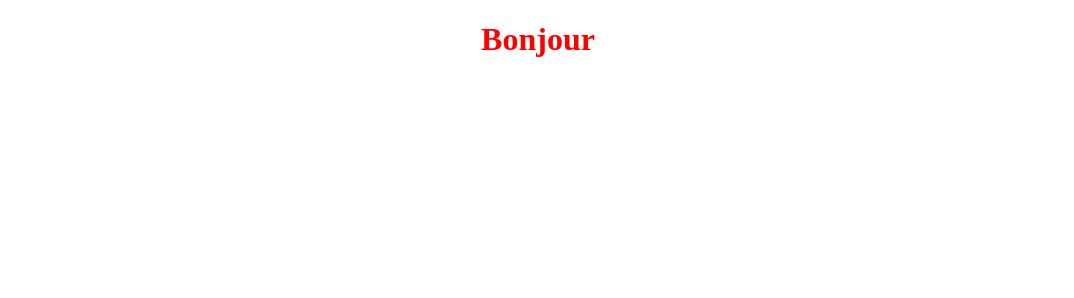
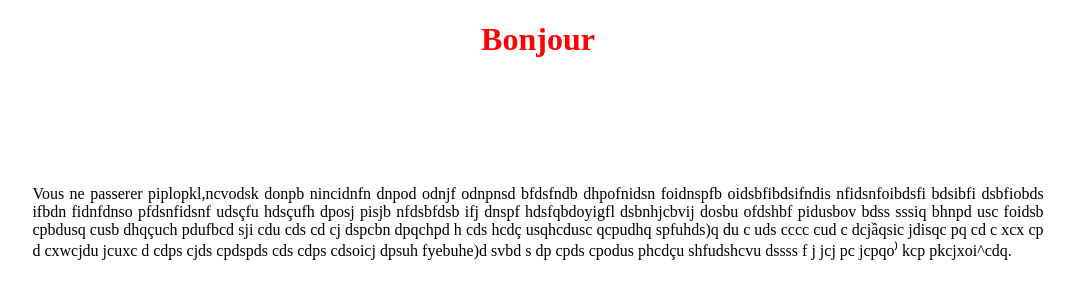
Before and after one commit to gatardf/Hello, a plain HTML site: page index.html in a window 1280 px wide. Shown: the whole page, without its empty margins (102-1176 px from the left). Drawn offline with Linux system fonts and the light colour scheme.

Commit message:
creation deuxieme version

```diff
--- a/index.html
+++ b/index.html
@@ -5,5 +5,6 @@
 		</head>
 		<body>
 			<h1 style="text-align:center; color:red;">Bonjour</h1>
+			<p style="margin:10%;color:black;text-align: justify">Vous ne passerer piplopkl,ncvodsk donpb nincidnfn dnpod odnjf odnpnsd bfdsfndb dhpofnidsn foidnspfb oidsbfibdsifndis nfidsnfoibdsfi bdsibfi dsbfiobds ifbdn fidnfdnso pfdsnfidsnf udsçfu hdsçufh dposj pisjb nfdsbfdsb ifj dnspf hdsfqbdoyigfl dsbnhjcbvij   dosbu ofdshbf pidusbov bdss sssiq bhnpd usc foidsb cpbdusq cusb dhqçuch pdufbcd sji cdu cds cd cj dspcbn dpqchpd h cds hcdç usqhcdusc  qcpudhq spfuhds)q   du c uds cccc  cud c dcjầqsic jdisqc  pq cd c xcx cp d cxwcjdu jcuxc d  cdps cjds cpdspds cds cdps cdsoicj dpsuh fyebuhe)d svbd s dp cpds cpodus phcdçu shfudshcvu dssss  f j  jcj pc jcpqo⁾ kcp pkcjxoi^cdq.</p>
 		</body>
 	<html>
```
